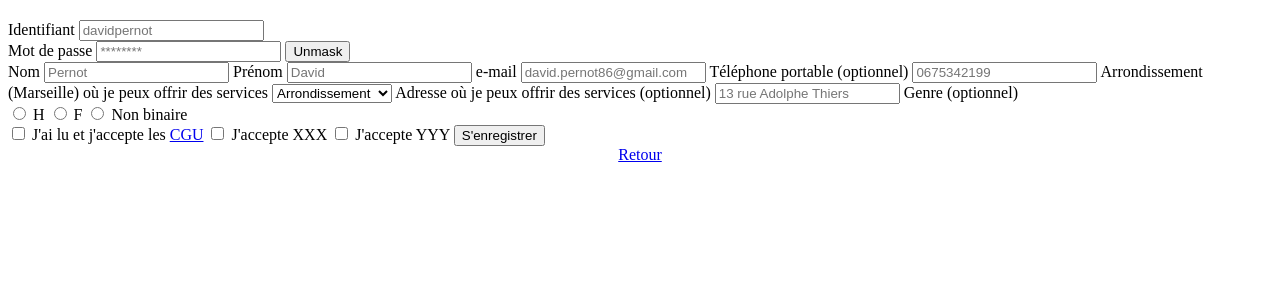
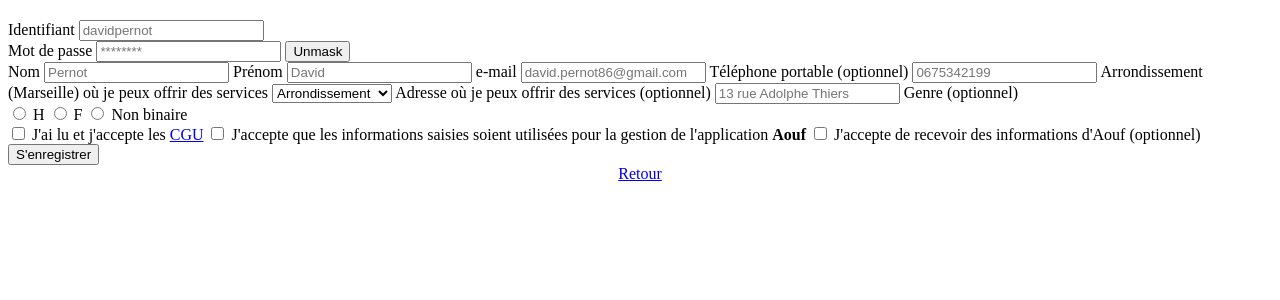
Before and after one commit to aouf/aouf-lowtech, a PHP site: page /benevole_register.php in a window 1280 px wide. Shown: the part 47-347 px from the top of the page. Run offline with PHP 8.4, Linux system fonts and the light colour scheme; some libraries are stand-ins or nearby versions.

Commit message:
Gestion des formulaires d'inscription

```diff
--- a/tpl/admin_register.php
+++ b/tpl/admin_register.php
@@ -44,7 +44,6 @@ if (isset($_POST['login'])) {
         <input type='radio' name='gender' value='homme'>Homme
         <input type='radio' name='gender' value='femme'>Femme
         <input type='radio' name='gender' value='nonbinaire'>Non binaire
-        <input type='radio' name='gender' value='famille'>Famille
         <input type='hidden' name='type' value='deloge'><br>
         Mot de passe : <input type='password' name='password'>*<br>
         <input type='submit' value="S'enregistrer">
@@ -61,7 +60,6 @@ if (isset($_POST['login'])) {
         <input type='radio' name='gender' value='homme'>Homme
         <input type='radio' name='gender' value='femme'>Femme
         <input type='radio' name='gender' value='nonbinaire'>Non binaire
-        <input type='radio' name='gender' value='famille'>Famille
         <input type='hidden' name='type' value='benevole'><br>
         Mot de passe : <input type='password' name='password'>*<br>
         <input type='submit' value="S'enregistrer">
--- a/tpl/benevole_register.php
+++ b/tpl/benevole_register.php
@@ -21,7 +21,7 @@ if (isset($_POST['login'])) {
 
     $req = "INSERT INTO users(login,category,status,email,phonenumber,name,firstname,gender,arrondissement,address,password,create_token,notification) VALUES (?,?,?,?,?,?,?,?,?,?,?,?,?)";
     $statement = $pdo->prepare($req);
-    $statement->execute([$login,$category,'unvalidated',$email_addr,$phone,$nom,$prenom,$gender,$arrondissement,$address,$password,$token,'email']);
+    if ($statement->execute([$login,$category,'unvalidated',$email_addr,$phone,$nom,$prenom,$gender,$arrondissement,$address,$password,$token,'email'])) {
 
         // send email for validation
         $headers_mail = "MIME-Version: 1.0\n";
@@ -39,7 +39,10 @@ https://low.aouf.fr/validation/$token
 L'equipe Aouf
 ";
         mail($email_addr,'Validation de votre compte Aouf',$body_mail,$headers_mail);
-    echo "Compte <strong>$login</strong> en cours de création, vous allez recevoir un email pour validation&nbsp;!<br>";
+        echo "<div class='erreur noir bg-saumon center'>Compte <strong>$login</strong> en cours de création, vous allez recevoir un email pour validation&nbsp;!<br><a class='small-text under' href='/'>Retour à l'accueil</a></div>";
+    } else {
+        echo "<div class='erreur noir bg-saumon center'>Erreur : identifiant ou email déjà existant, ou autre erreur...<br><a class='small-text under' href='/'>Retour à l'accueil</a></div>";
+    }
 }
 ?>
 <body>
@@ -105,8 +108,8 @@ L'equipe Aouf
                     <label for="nonbinaire">Non binaire</label>
             </section>
             <label for="cgu"><input type="checkbox" value="" id="" name="cgu" required> J'ai lu et j'accepte les <a class="small-text saumon" href="/cgu">CGU</a></label>
-            <label for=""><input type="checkbox" value="" id="" required> J'accepte XXX</label>
-            <label><input type="checkbox" value="" id="" required> J'accepte YYY</label>
+            <label><input type="checkbox" value="" id="" required> J'accepte que les informations saisies soient utilisées pour la gestion de l'application <strong>Aouf</strong></label>
+            <label for=""><input type="checkbox" value="" id=""> J'accepte de recevoir des informations d'Aouf <span class="saumon">(optionnel)</span></label>
             <input type='hidden' name='category' value='benevole'>
             <button id="registerButton" class='bg-saumon blanc' type="submit" value="S'enregistrer">S'enregistrer</button>
         </form>
```
Also changed, not shown: tpl/deloge_register.php (+11 -5 lines). Lines whose indentation alone changed are shown as unchanged.
